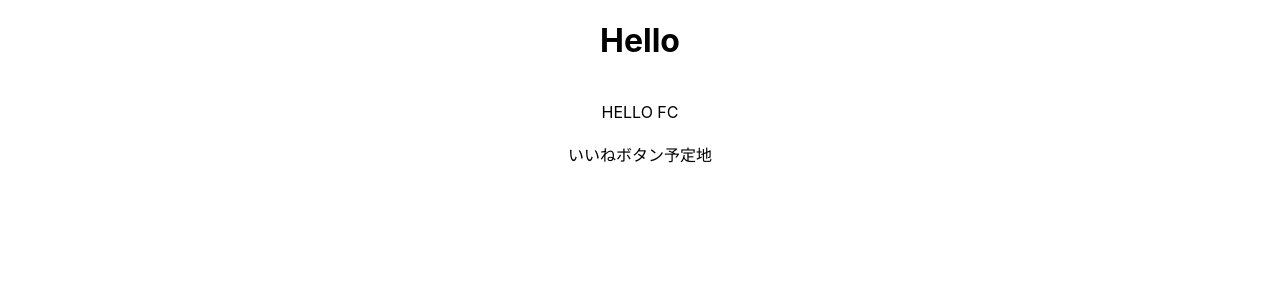
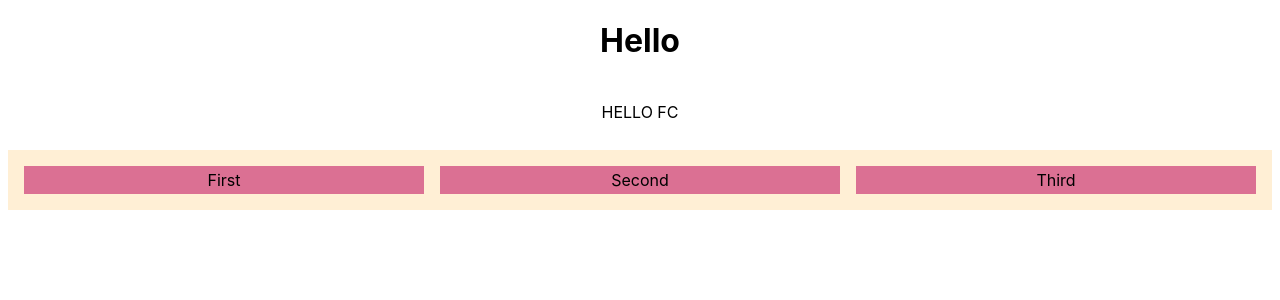
Before and after one commit to BoxPistols/React_StoryBook-dev, a React (Create React App) app: page / in a window 1280 px wide. Shown: the top 300 px of the page. Built offline with nearby package versions, Linux system fonts and the light colour scheme.

Commit message:
basic grid

```diff
--- a/src/App.tsx
+++ b/src/App.tsx
@@ -2,7 +2,6 @@ import React from 'react';
 import logo from './logo.svg';
 import './styles/main.sass';
 import styled, { css, keyframes } from 'styled-components'
-
 
 const Header = styled.header`
   font-size: 1.5rem;
@@ -11,7 +10,6 @@ const Header = styled.header`
   // color: tomato;
   // background: #353B41;
 `;
-
 
 const animation = keyframes`
   0% {
@@ -37,10 +35,36 @@ const ExtendedComponent = styled(Component)`
   color: black;
 `
 
+const EqualDivider = styled.div`
+  display: flex;
+  margin: 0.5rem;
+  padding: 1rem;
+  background: papayawhip;
+  // flex-direction: column;
+  > * {
+    flex: 1;
+    &:not(:first-child) {
+      // margin-top : 1rem;
+      margin-left : 1rem;
+    }
+  }
+`;
+const Child = styled.div`
+  padding: 0.25rem 0.5rem;
+  background: palevioletred;
+`;
+
+
 class LikeButton extends React.Component {
   render() {
     return (
-      <span>いいねボタン予定地</span>
+      <div>
+        <EqualDivider>
+          <Child>First</Child>
+          <Child>Second</Child>
+          <Child>Third</Child>
+        </EqualDivider>
+        </div>
     );
   }
 }
@@ -71,4 +95,5 @@ const App: React.FC = () => {
     </div>
   );
 }
+
 export default App;
```
Also changed, not shown: src/component/Example/index.tsx (+8 -7 lines).
